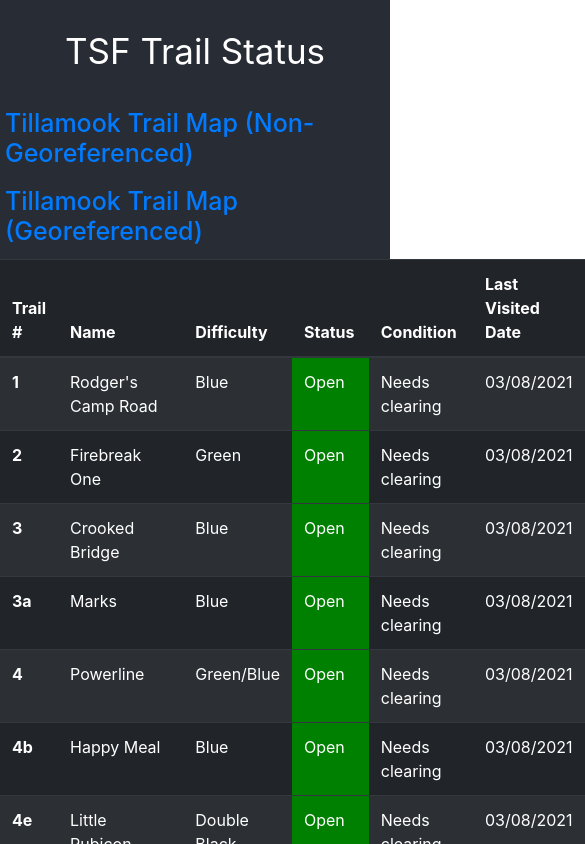
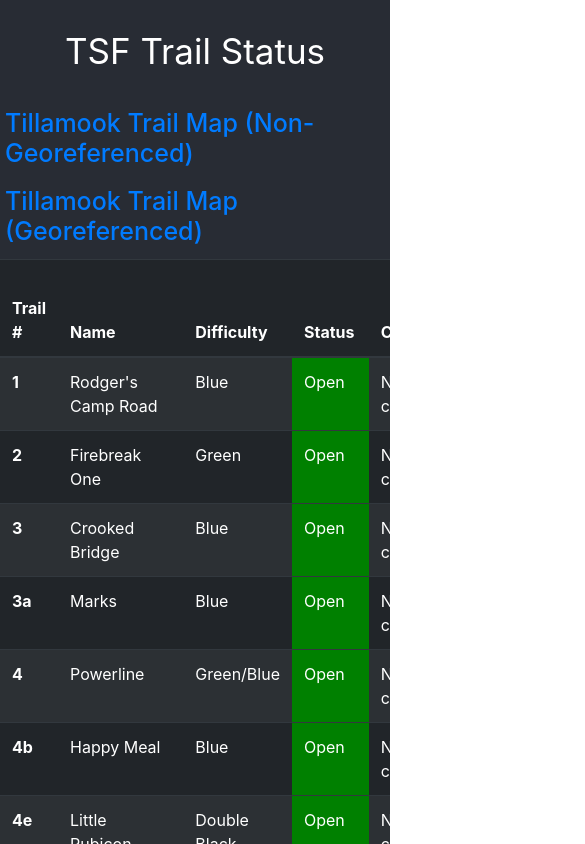
Before and after one commit to geoff-winner/tsf-trail-tracker, a React (Create React App) app: page / in a window 390 px wide. Shown: the top 844 px of the page, 585 px wide, since content can reach past the window. Built offline with nearby package versions, Linux system fonts and the light colour scheme.

Commit message:
Add config for deploying to github, fix tab name, fix styling for table on mobile

```diff
--- a/package.json
+++ b/package.json
@@ -2,6 +2,7 @@
   "name": "tsf-trail-status",
   "version": "0.1.0",
   "private": true,
+  "homepage": "https://geoff-winner.github.io/tsf-trail-tracker",
   "dependencies": {
     "@testing-library/jest-dom": "^5.11.4",
     "@testing-library/react": "^11.1.0",
@@ -16,7 +17,9 @@
     "start": "react-scripts start",
     "build": "react-scripts build",
     "test": "react-scripts test",
-    "eject": "react-scripts eject"
+    "eject": "react-scripts eject",
+    "predeploy": "npm run build",
+    "deploy": "gh-pages -d build"
   },
   "eslintConfig": {
     "extends": [
--- a/public/index.html
+++ b/public/index.html
@@ -25,7 +25,7 @@
       work correctly both with client-side routing and a non-root public URL.
       Learn how to configure a non-root public URL by running `npm run build`.
     -->
-    <title>React App</title>
+    <title>TSF Trail Tracker</title>
   </head>
   <body>
     <noscript>You need to enable JavaScript to run this app.</noscript>
--- a/src/components/table/Table.jsx
+++ b/src/components/table/Table.jsx
@@ -9,7 +9,7 @@ const Table = data => {
     return trail === 'Open' ? 'trail-status-good' : '';
   }
   return (
-      <table className="table table-striped table-dark table-hover">
+      <table className="table table-striped table-dark table-hover table-responsive-xl">
         <thead>
         <tr>
           <th scope="col">Trail #</th>
```
